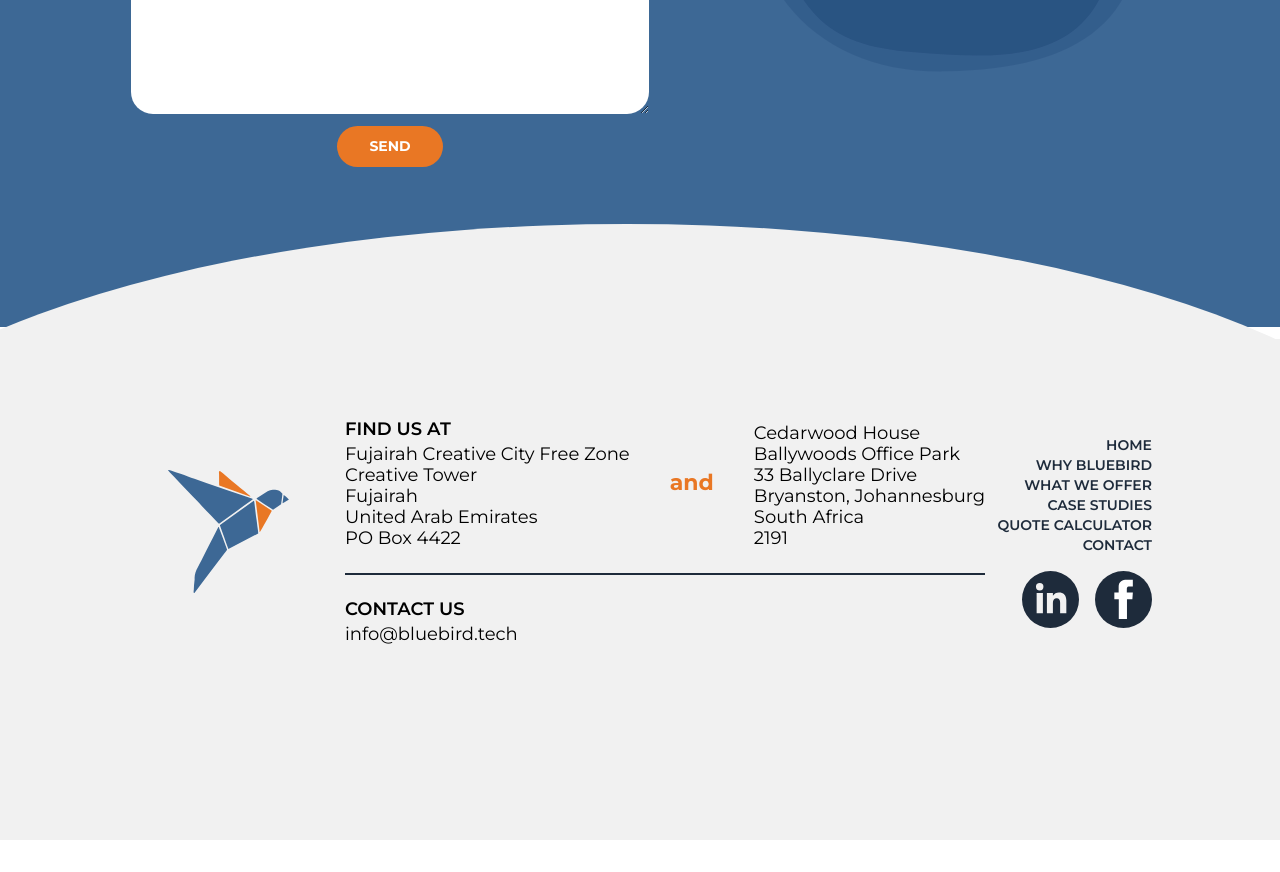
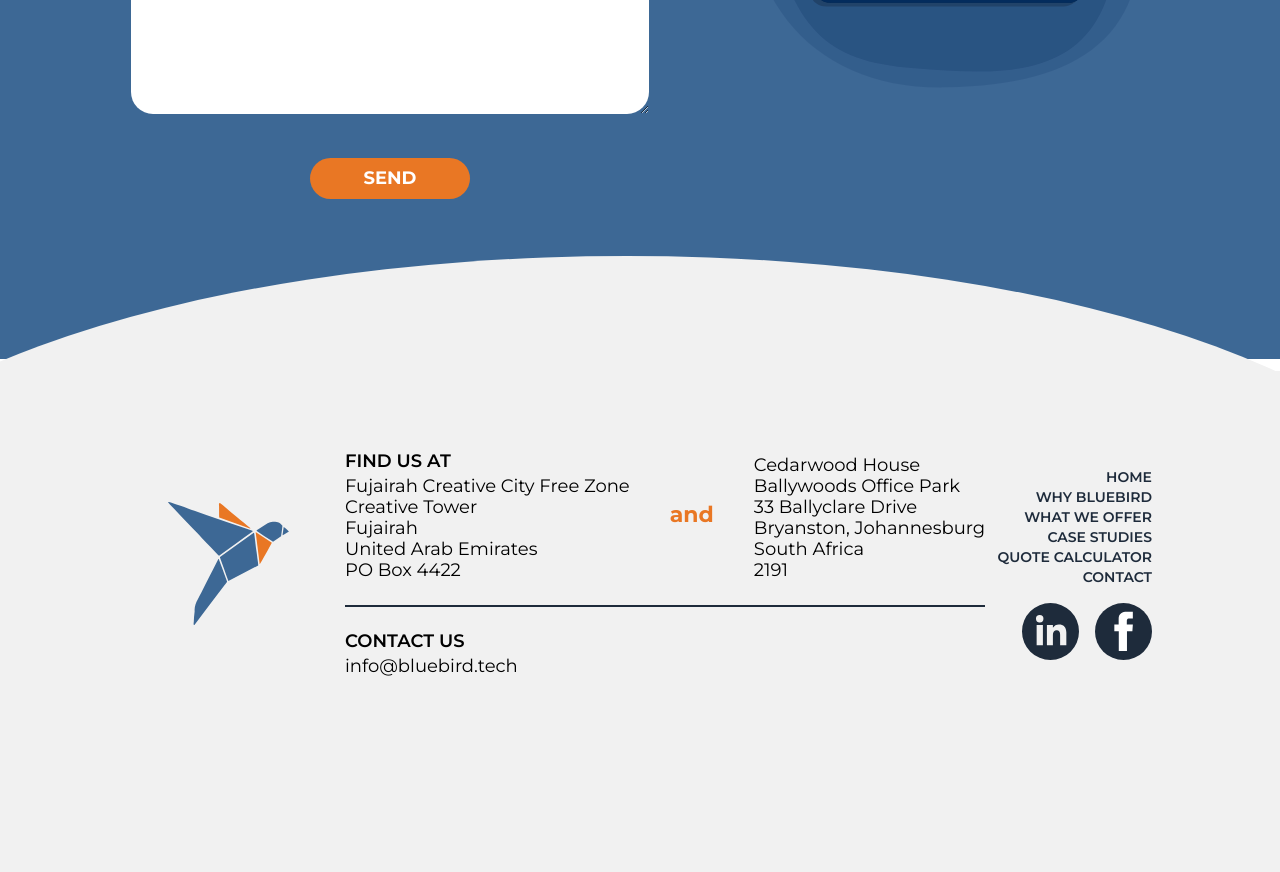
Before and after one commit to bluebird-technologies/bluebird_tech_OLD, a Next.js app: page /contact in a window 1280 px wide. Shown: the part 860-1732 px from the top of the page. Before the commit the page ends 1700 px from the top, so only its background shows below. Built offline with nearby package versions, Linux system fonts and the light colour scheme.

Commit message:
send button size increased

```diff
--- a/pages/contact.tsx
+++ b/pages/contact.tsx
@@ -66,7 +66,9 @@ const Contact = () => {
             className="w-[518px] my-3 px-3 py-4 text-lg rounded-[22px] min-h-10"
             placeholder="Your message"
           />
-          <Button>Send</Button>
+          <Button className="w-40 flex flex-1 items-center justify-center text-lg mt-8">
+            Send
+          </Button>
         </form>
         <Lottie
           animationData={Card}
```
